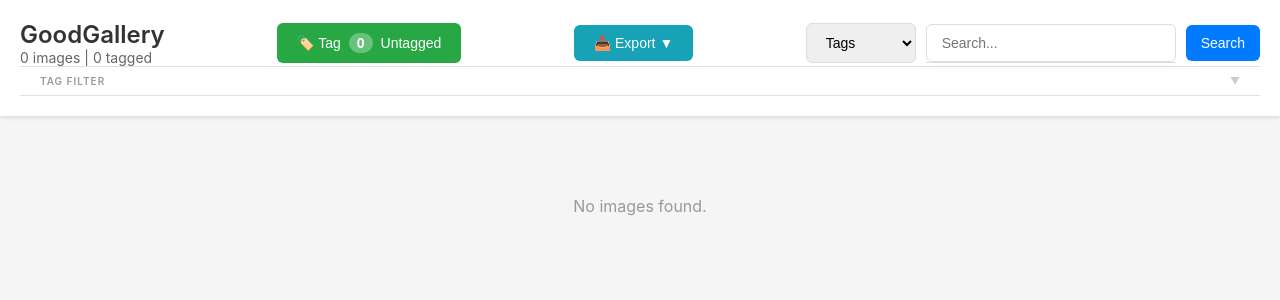
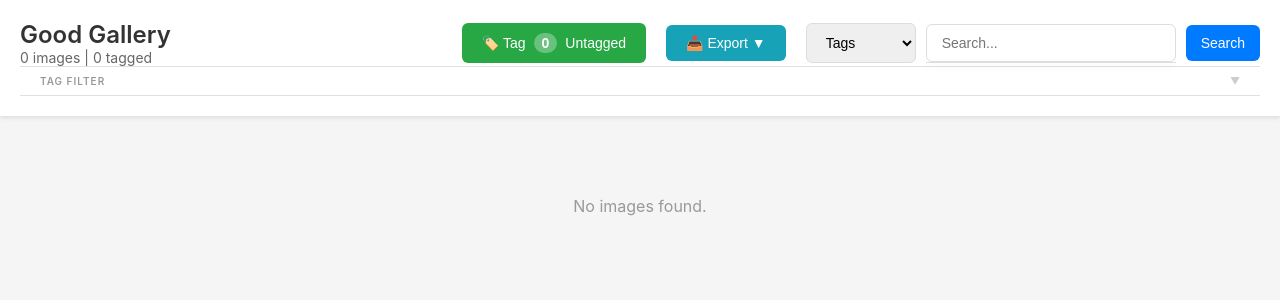
Before and after one commit to goldcd/goodgallery, a Flask app: page / in a window 1280 px wide. Shown: the top 300 px of the page. Run offline with Flask 3, Linux system fonts and the light colour scheme; data that the repository does not hold is empty; some libraries are stand-ins or nearby versions.

Commit message:
Tidied up the header

```diff
--- a/app/templates/index.html
+++ b/app/templates/index.html
@@ -35,7 +35,7 @@
             max-width: 1400px;
             margin: 0 auto;
             display: flex;
-            justify-content: space-between;
+            justify-content: flex-start;
             align-items: center;
             gap: 20px;
             flex-wrap: wrap;
@@ -724,7 +724,7 @@
 <body>
     <div class="header">
         <div class="header-content">
-            <div>
+            <div style="margin-right: auto;">
                 <h1>{{ app_title }}</h1>
                 <div class="stats">
                     {{ total_files }} images | {{ tagged_count }} tagged
--- a/config.yaml
+++ b/config.yaml
@@ -3,6 +3,9 @@
 gallery:
   # Path to your photo directory
   photo_directory: "./photos"
+
+  # Gallery Title
+  title: "Good Gallery"
 
   # Web server port
   port: 5000
```
Also changed, not shown: README.md.
